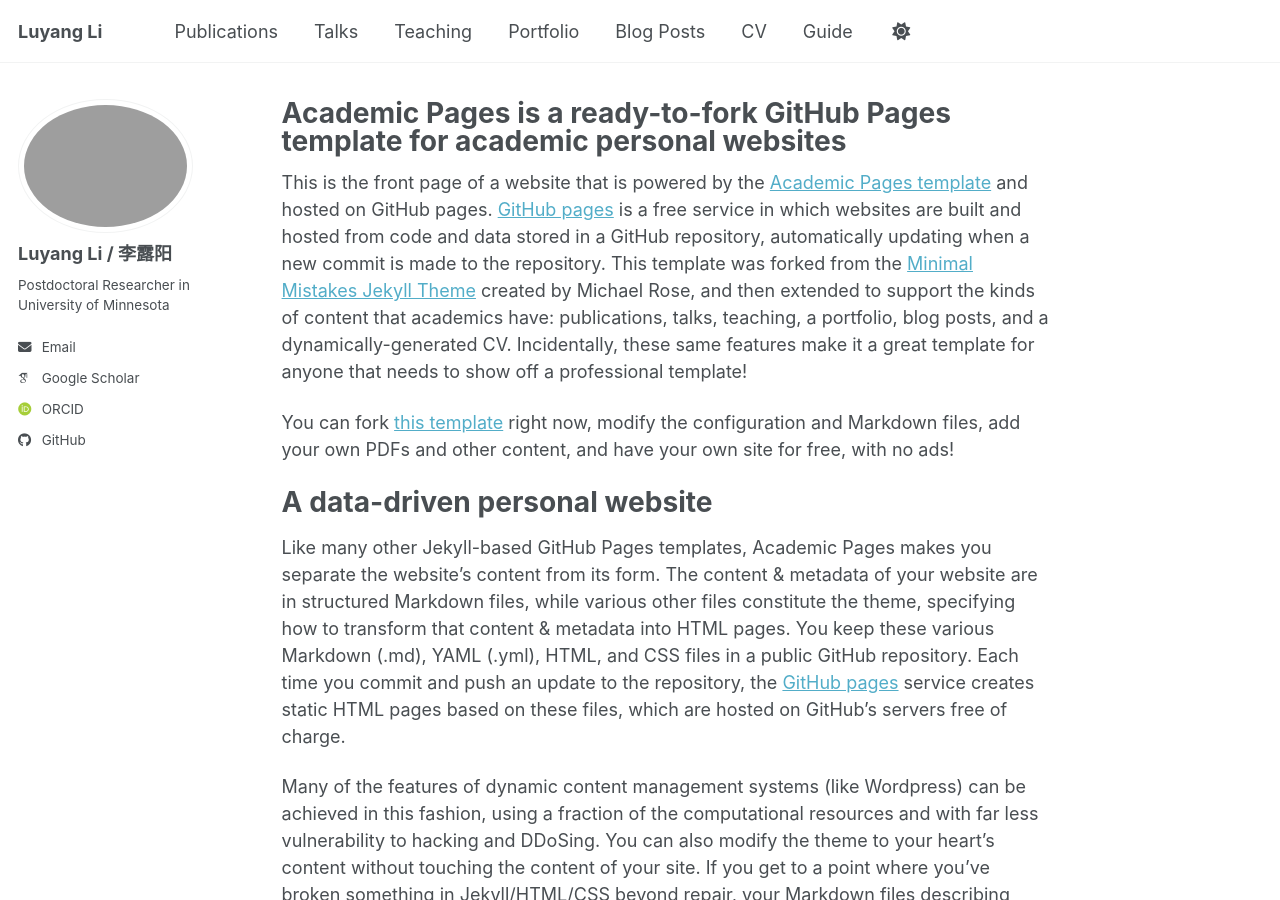
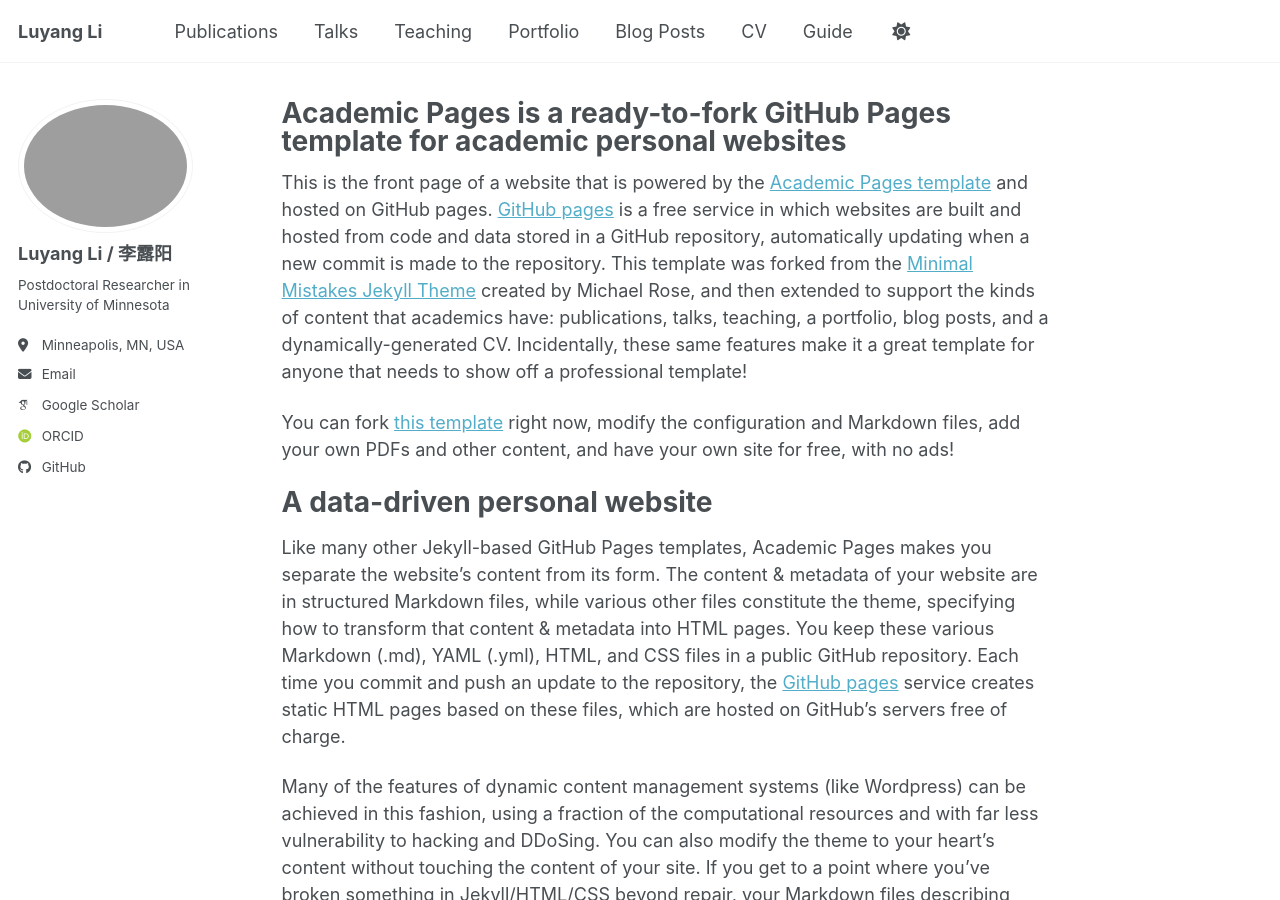
Before and after one commit to lu-yang-li/lu-yang-li.github.io, a Jekyll site: the page built from _pages/about.md, in a window 1280 px wide and 900 px high. Built offline with Jekyll 4.4.1, drawn with Linux system fonts in a browser that asks for light colours; some web fonts are replaced; a script bundle is joined from its source files by our own code; library files that are not in the unit come from our copies.

Commit message:
Update _config.yml

```diff
--- a/_config.yml
+++ b/_config.yml
@@ -24,10 +24,10 @@ repository               : "academicpages/lu-yang-li.github.io"
 author:
   # Biographic information
   avatar           : "profile.png"
-  name             : "Luyang Li / 李露阳"
+  name             : "Luyang Li / 李露阳" # Name to display in the sidebar
   pronouns         : # example: "she/her"
   bio              : "Postdoctoral Researcher in University of Minnesota"
-  location         : # "Earth"
+  location         : "Minneapolis, MN, USA" # "Earth"
   employer         : # "Red Brick University"
   uri              : # URL
   email            : "li004000@umn.edu"
@@ -51,7 +51,7 @@ author:
   bitbucket        : # Username - Update with your username on the site
   codepen          : # Username
   dribbble         : # Username
-  github           : "academicpages"
+  github           : "lu-yang-li"
   kaggle           : # Username
   stackoverflow    : # User number or user number and name (i.e., use "1" or "1/jeff-atwood")
 
```
